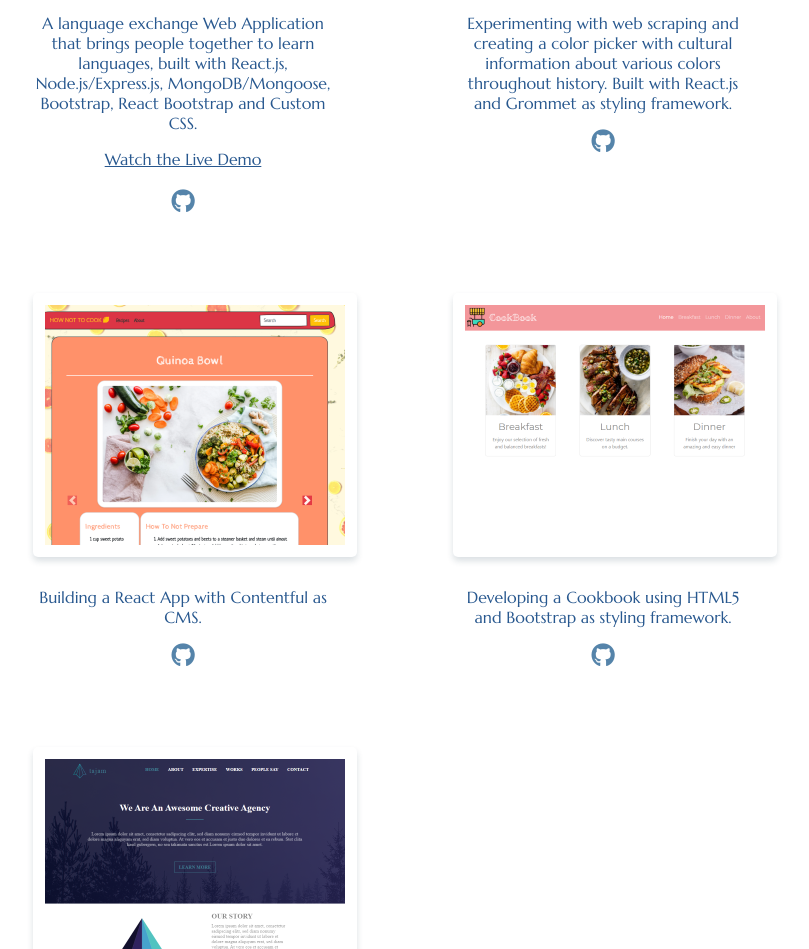
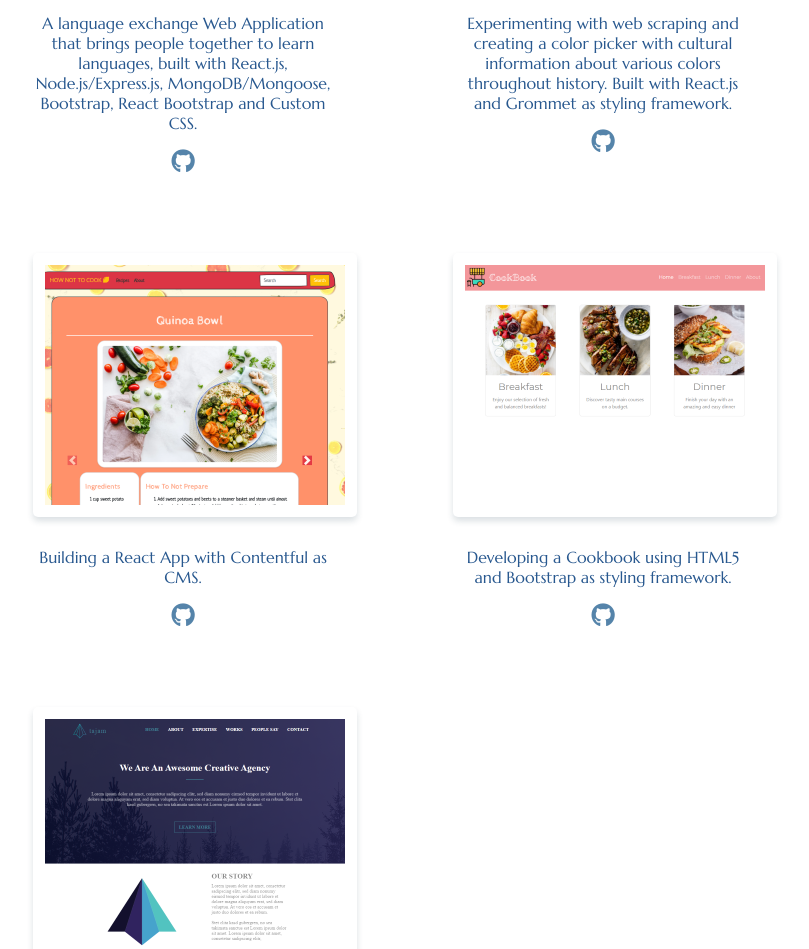
Before and after one commit to juliamj/portfolio, a plain HTML site: page index.html in a window 1280 px wide. Shown: the part 1243-2192 px from the top of the page, without its empty margins (247-1056 px from the left). Drawn offline with Linux system fonts and the light colour scheme.

Commit message:
remove live demo

```diff
--- a/index.html
+++ b/index.html
@@ -37,17 +37,7 @@
             <p class="center welcome">I am Julia, a career changer who went from healthcare management and jumped right into the innovative field of web development. Web, and specifically Frontend Development, caught my interest, because I can use my detail-oriented tendencies in a creative and result-driven way. <br/><br/>
                 I am passionate about creating unique user interfaces and developing solutions that aim for a great user experience. Being confronted with new challenges, the wide range of knowledge and technologies, as well as being surrounded by the lively tech community, motivates and inspires me.<br/><br/>
             </p>
-                <!-- I am working / have experience so far with...
-                <ul class="center nobull">
-                    <li class="">HTML5, CSS3, Bootstrap</i></li>
-                    <li class="">Vanilla JavaScript, React.js, Node.js, Express.js</i></li>
-                    <li class="">SQL, NoSQL</i></li>
-                    <li class="">Git, GitHub</i></li>
-                </ul>
-                <p class="center welcome">...and am excited to broaden my knowledge!</p>     -->
                 <p class="center welcome">Have a look at my projects:</p>
-
-
 
 
             <div class="projects-grid">
@@ -61,8 +51,6 @@
                     </div>
                     <div class="project-text">
                         <p>A language exchange Web Application that brings people together to learn languages, built with React.js, Node.js/Express.js, MongoDB/Mongoose, Bootstrap, React Bootstrap and Custom CSS.</p>
-                        <a class="livedemo" href="https://www.youtube.com/watch?v=PhmN60Yi89I&start=3642" target="_blank">Watch the Live Demo</a>
-                        <br /><br />
                         <a class="social-icon" href="https://github.com/juliamj/Lola-client" target="_blank"><i
                                 class="fab fa-github"></i></a>
                     </div>
```
